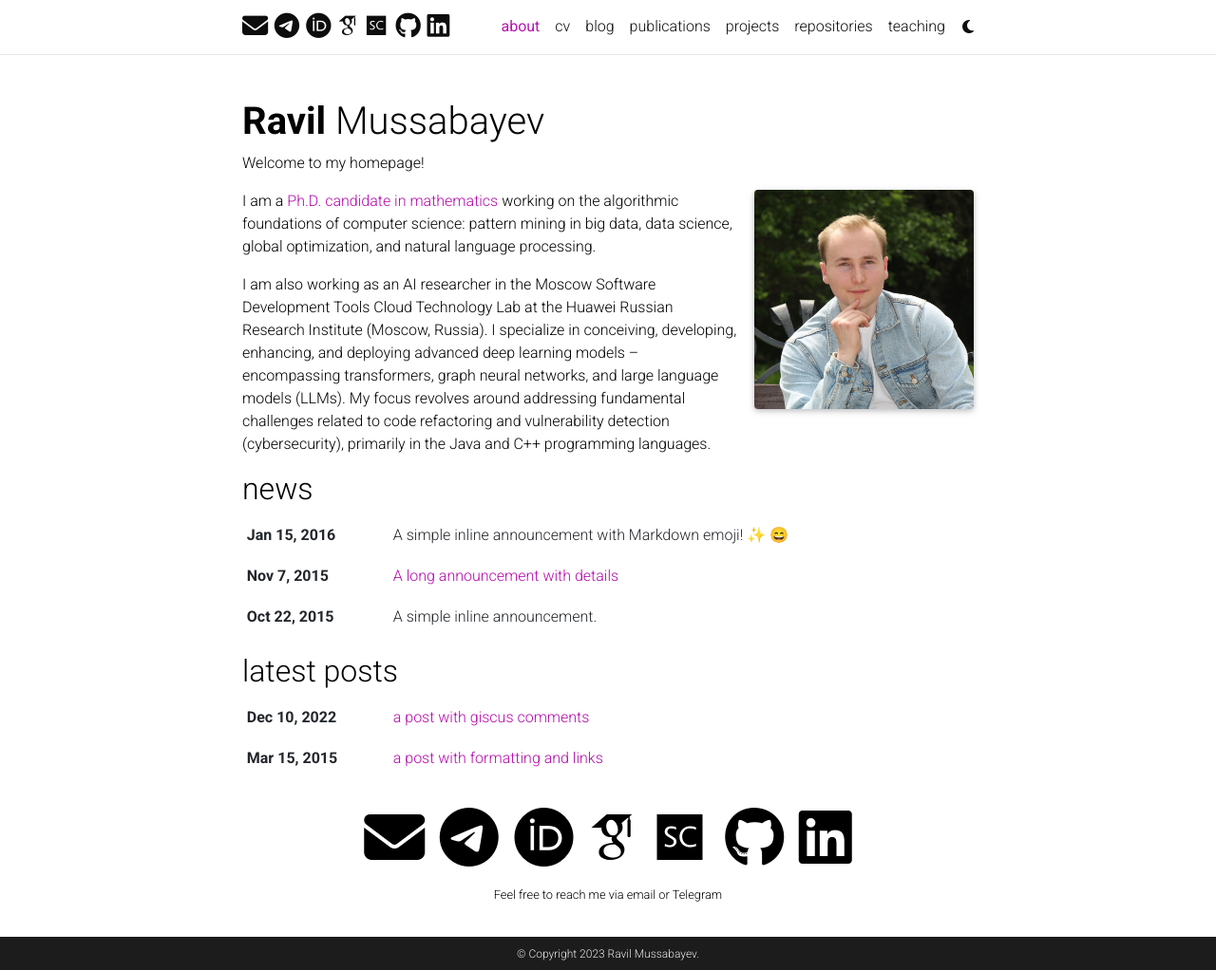
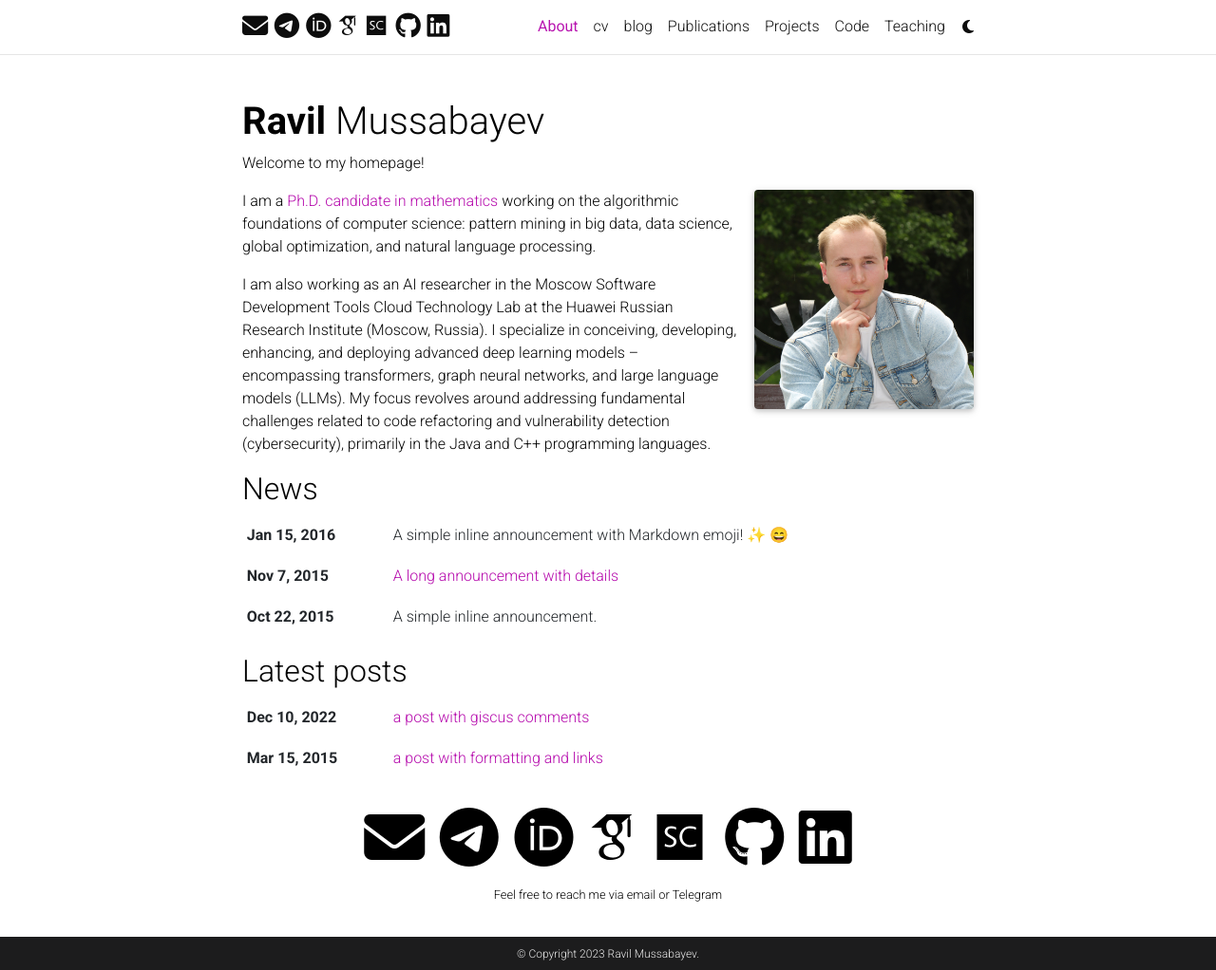
Before and after one commit to rmusab/rmusab.github.io, a Jekyll site: the page built from _pages/about.md, in a window 1280 px wide and 1022 px high. Shown: the whole window at 95% size. Built offline with Jekyll 4.4.1, drawn with Linux system fonts in a browser that asks for light colours; full-size pictures stand in for the smaller copies a plugin makes; emoji names are drawn with the system emoji font; some web fonts are replaced; comment, search, counter and statistics services are not loaded; a style sheet for code colours, icons or effects is not loaded.

Commit message:
Changed header, `about` page labels, and `code` page

```diff
--- a/_layouts/about.html
+++ b/_layouts/about.html
@@ -43,19 +43,19 @@
 
           <!-- News -->
           {% if page.news and site.announcements.enabled -%}
-            <h2><a href="{{ '/news/' | relative_url }}" style="color: inherit;">news</a></h2>
+            <h2><a href="{{ '/news/' | relative_url }}" style="color: inherit;">News</a></h2>
             {%- include news.html limit=true %}
           {%- endif %}
 
           <!-- Latest posts -->
           {% if page.latest_posts -%}
-            <h2><a href="{{ '/blog/' | relative_url }}" style="color: inherit;">latest posts</a></h2>
+            <h2><a href="{{ '/blog/' | relative_url }}" style="color: inherit;">Latest posts</a></h2>
             {%- include latest_posts.html %}
           {%- endif %}
 
           <!-- Selected papers -->
           {% if page.selected_papers -%}
-            <h2><a href="{{ '/publications/' | relative_url }}" style="color: inherit;">selected publications</a></h2>
+            <h2><a href="{{ '/publications/' | relative_url }}" style="color: inherit;">Selected publications</a></h2>
             {%- include selected_papers.html %}
           {%- endif %}
 
--- a/_pages/about.md
+++ b/_pages/about.md
@@ -1,6 +1,6 @@
 ---
 layout: about
-title: about
+title: About
 permalink: /
 subtitle: Welcome to my homepage!
 
```
Also changed, not shown: _data/repositories.yml (+15 -8 lines), _pages/code.md (added, +52 -0 lines), _pages/projects.md (+1 -1 lines), _pages/publications.md (+1 -1 lines), _pages/repositories.md (deleted, +0 -44 lines), _pages/teaching.md (+1 -1 lines).
